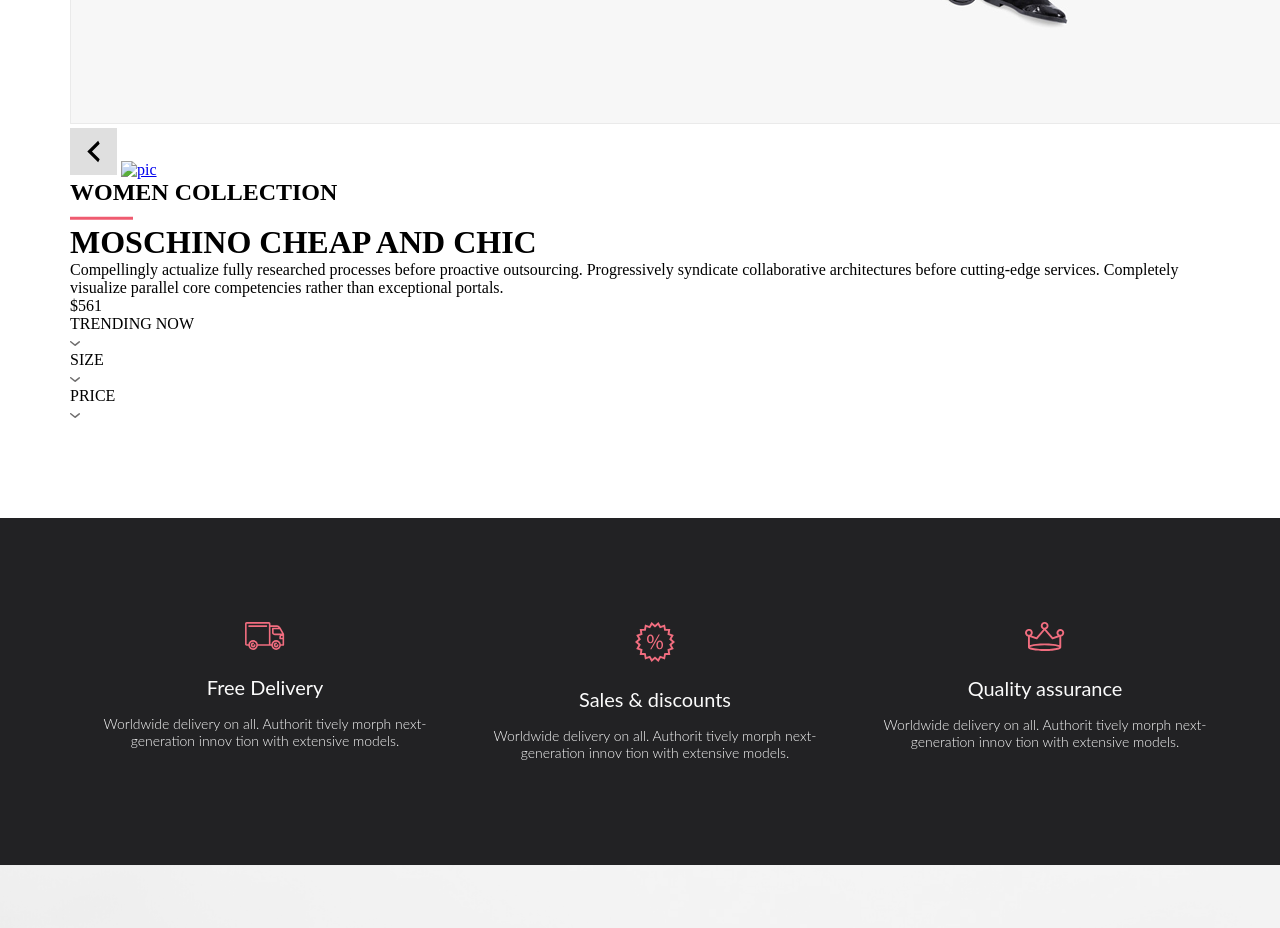
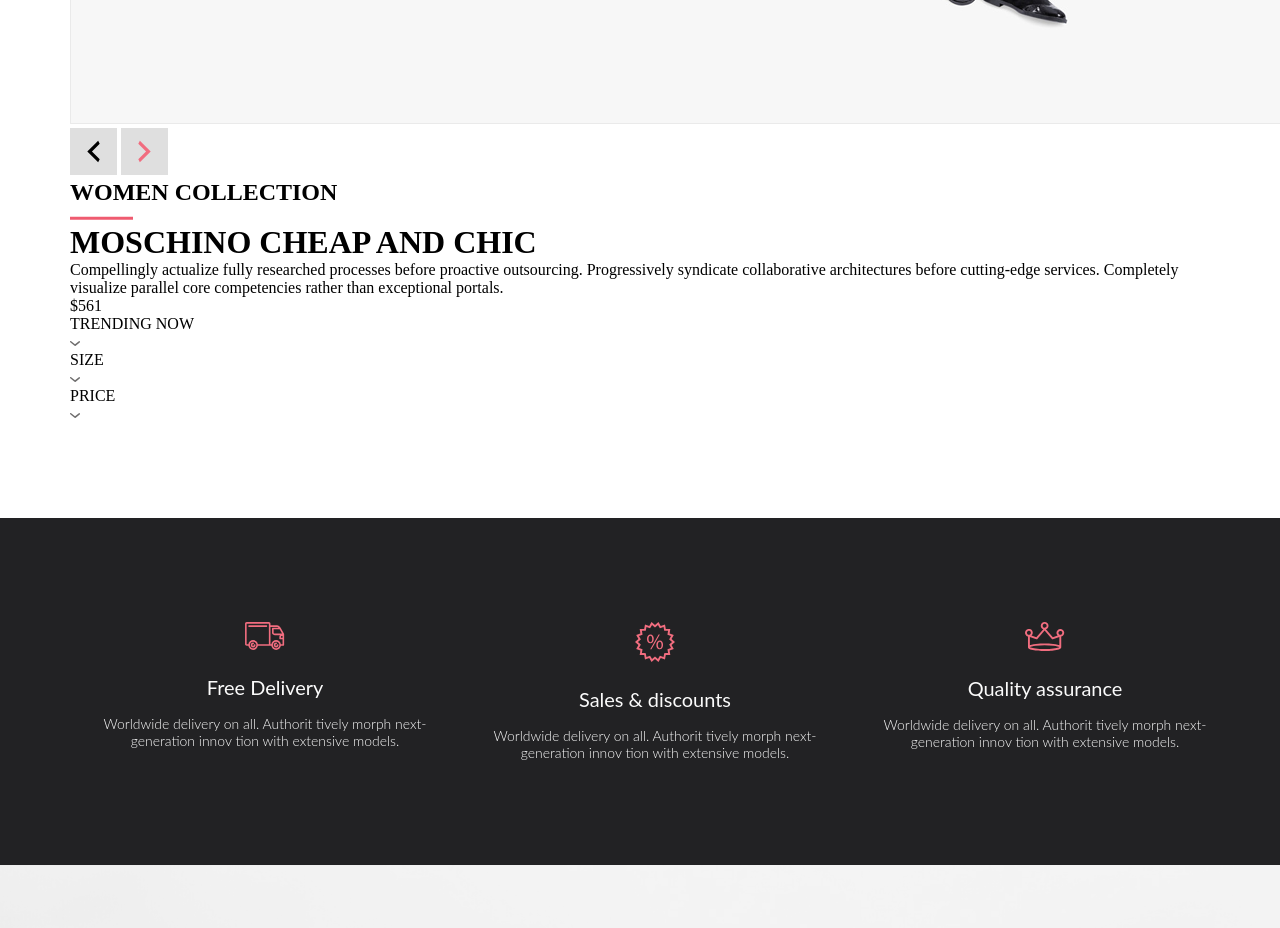
Before and after one commit to Salis666/Shop-layout, a plain HTML site: page product.html in a window 1280 px wide. Shown: the part 880-1808 px from the top of the page. Drawn offline with Linux system fonts and the light colour scheme.

Commit message:
correcting img

```diff
--- a/product.html
+++ b/product.html
@@ -87,7 +87,7 @@
                                     <div class="b-seePay__see">
                                                 <img src="product_pic/woman_white_T-shirt.png" alt="photo">
                                                 <a href="#"><img src="product_pic/arrow_black.svg" alt="pic"></a>
-                                                <a href="#"><img src="product_pic/arrow_red.png" alt="pic"></a>
+                                                <a href="#"><img src="product_pic/arrow_red.svg" alt="pic"></a>
 
                                     </div>
                                     <div class="b-seePay__pay">
```
Also changed, not shown: product_pic/arrow_red.svg (renamed from product_pic/arrow_red.png).
